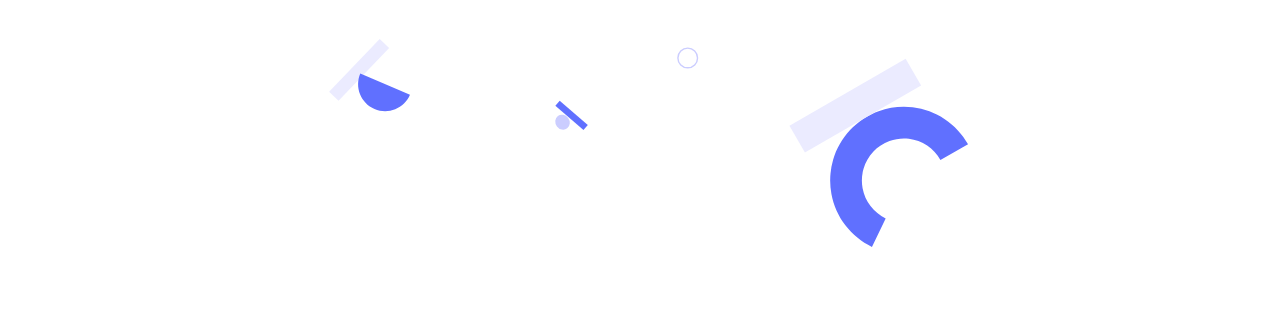
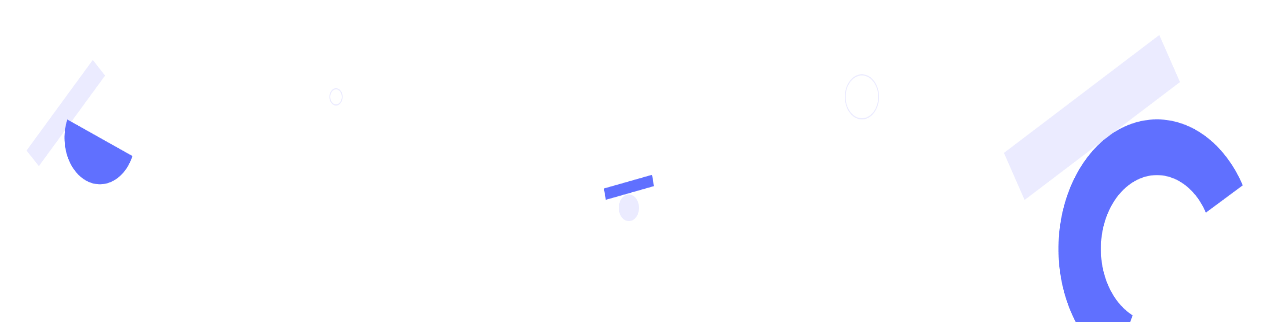
Before and after one commit to ausiemass/portfolio-austin, a website: page index.html in a window 1280 px wide. Shown: the part 82-404 px from the top of the page. Drawn offline with Linux system fonts and the light colour scheme.

Commit message:
Added desktop background image

```diff
--- a/styles.css
+++ b/styles.css
@@ -539,11 +539,11 @@ button:disabled {
   }
 
   .container {
-    background-size: 73% 97%;
     background-repeat: no-repeat;
     background-position: center;
     margin-top: 0;
-    background-image: url(images/header-shapes\ mobile@2x.svg);
+    background-image: url(images/background-content-desktop.png);
+    background-size: 96% 98%;
   }
 
   .contact-form {
```
Also changed, not shown: images/background-content-desktop.png (added).
